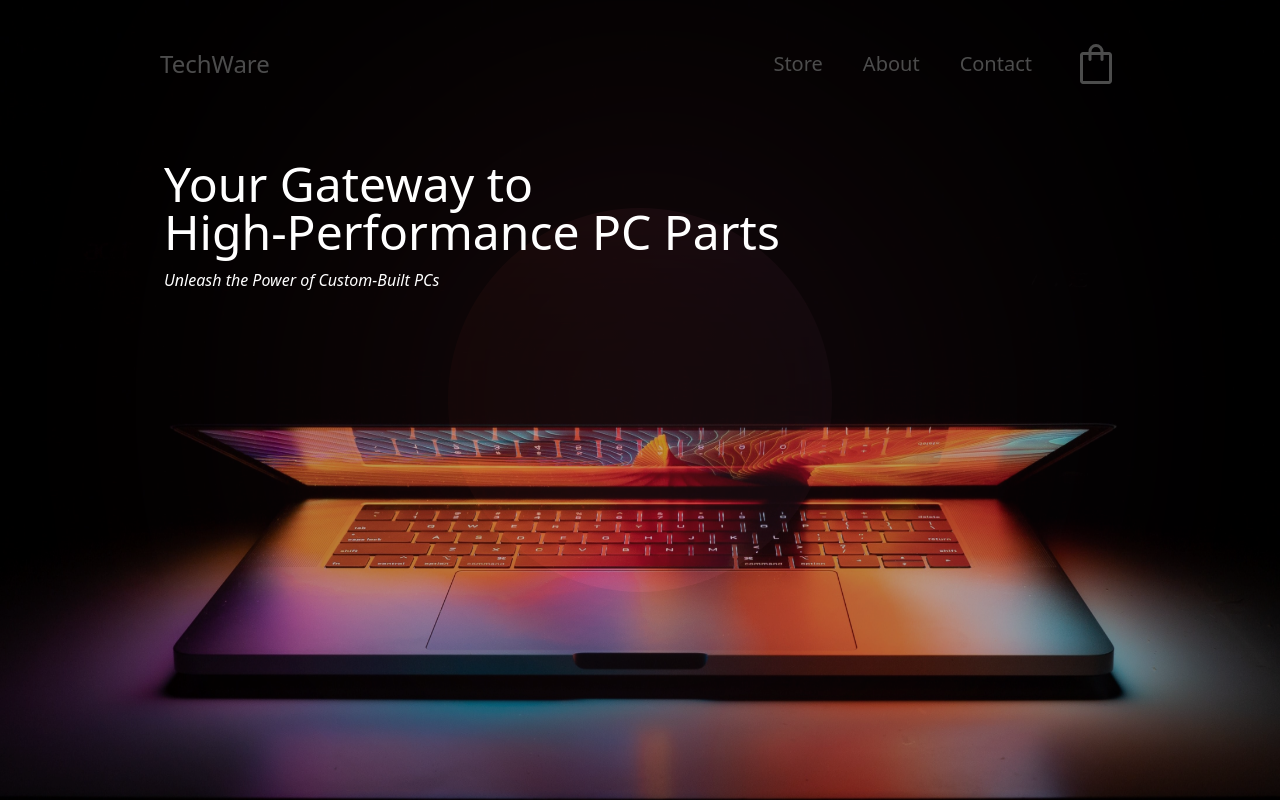
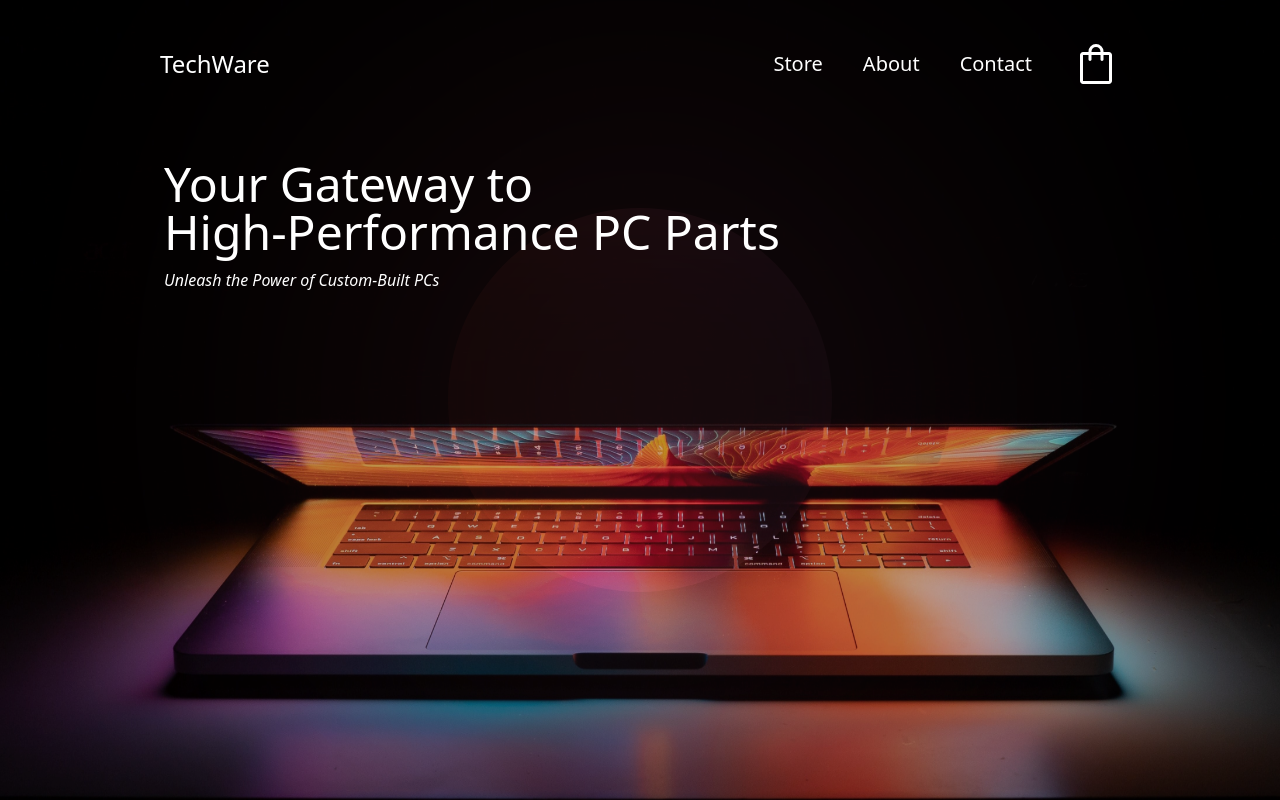
Before and after one commit to adi-pr/shopping-cart-project, a React (Vite) app: page / in a window 1280 px wide. Shown: the top 800 px of the page. Built offline with nearby package versions, Linux system fonts and the light colour scheme.

Commit message:
Updated Styling

```diff
--- a/src/components/Navbar.jsx
+++ b/src/components/Navbar.jsx
@@ -14,7 +14,7 @@ const Navbar = ({ style }) => {
 
     return (
         <>
-            <nav id="navbar" className="fixed items-center justify-between flex w-full top-0 py-10 px-40 z-40" style={style}>
+            <nav id="navbar" className="fixed items-center justify-between flex w-full top-0 py-10 px-40 z-50" style={style}>
                 <div className="text-2xl">
                     <Link to="/">TechWare</Link>
                 </div>
```
